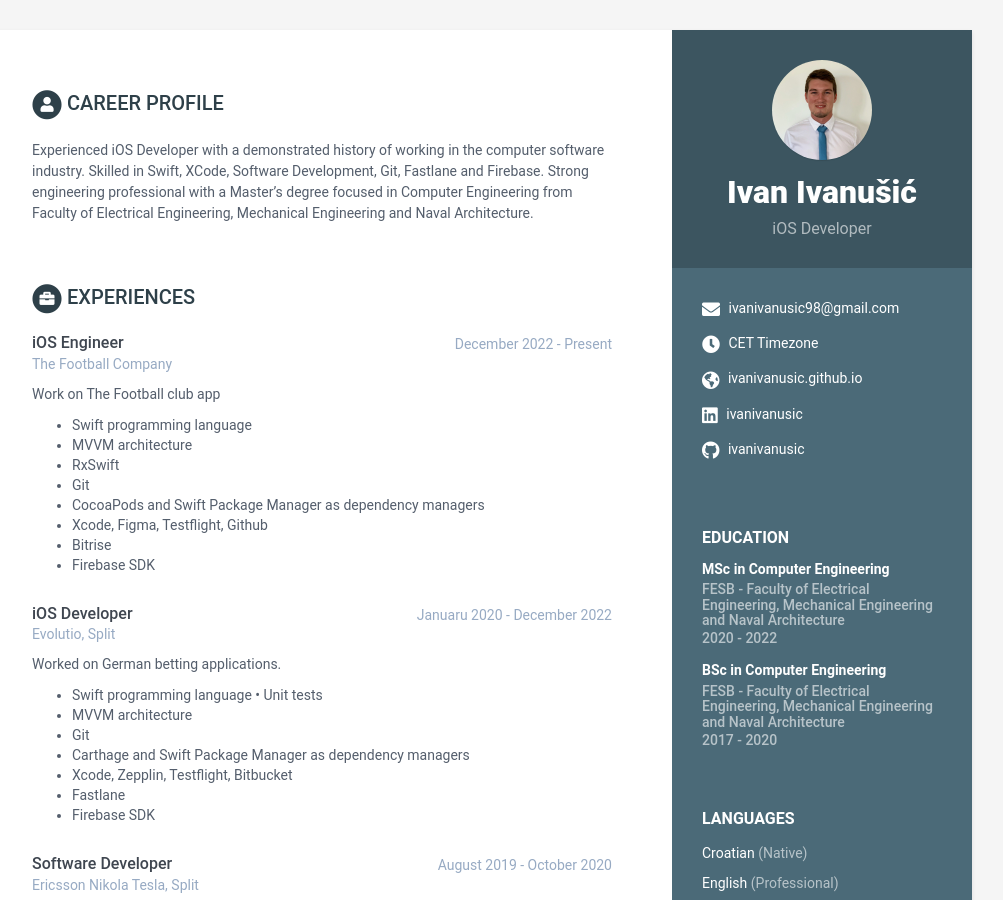
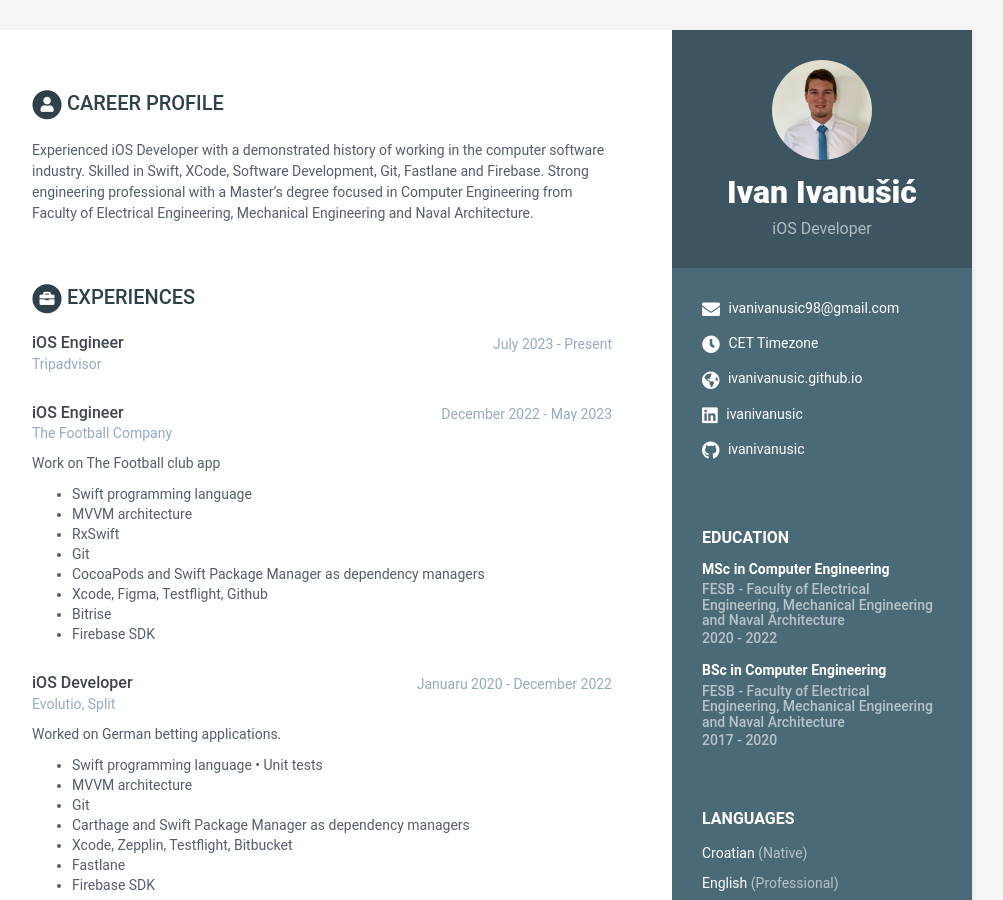
Before and after one commit to ivanivanusic/ivanivanusic.github.io, a Jekyll site: the page built from index.html, in a window 1280 px wide and 900 px high. Shown: the whole window, without its empty margins (168-1171 px from the left). Built offline with Jekyll 4.4.1, drawn with Linux system fonts in a browser that asks for light colours.

Commit message:
Updated current position

```diff
--- a/_data/data.yml
+++ b/_data/data.yml
@@ -69,7 +69,10 @@ experiences:
     title: Experiences
     info:
       - role: iOS Engineer
-        time: December 2022 - Present
+        time: July 2023 - Present
+        company: Tripadvisor
+      - role: iOS Engineer
+        time: December 2022 - May 2023
         company: The Football Company
         details: |
           Work on The Football club app
```
